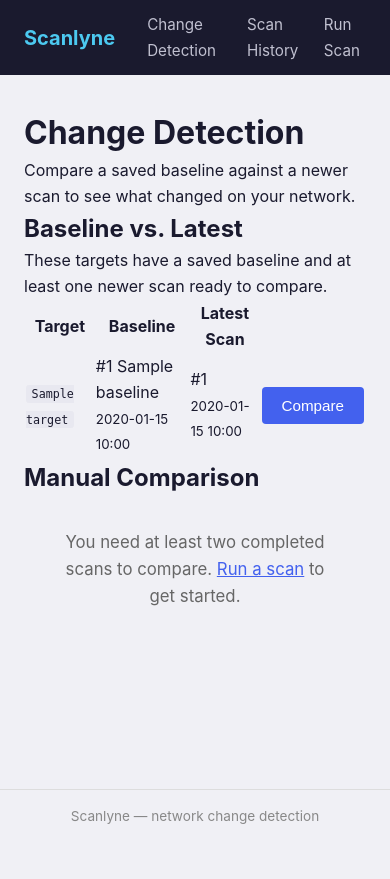
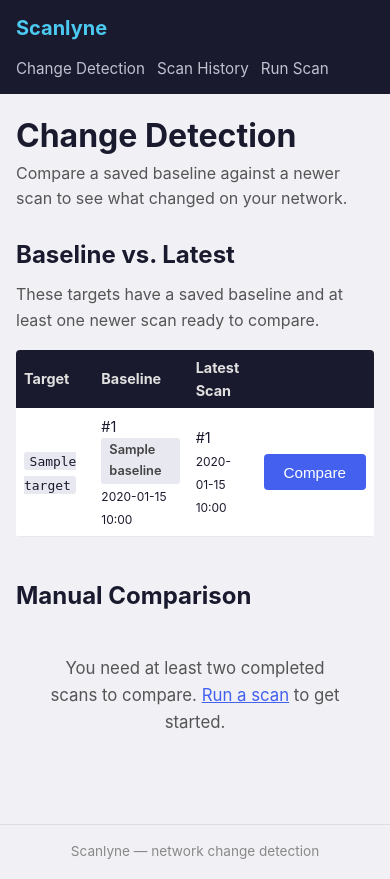
Before and after one commit to Josperdo/scanlyne, a Flask app: template templates/compare/select.html in a window 390 px wide. Before the commit the page ends 824 px from the top, so only its background shows below. Run offline with Flask 3, Linux system fonts and the light colour scheme; tables that the repository leaves empty hold one stand-in row (values such as "Sample post"); the template is opened without the code that fills it: values that come from a table or form of the project are taken from there, most other values are stand-ins (such as "Sample title", 1, 10 or a date in 2020).

Commit message:
Add initial UI/UX

```diff
--- a/app.py
+++ b/app.py
@@ -3,7 +3,7 @@
 import logging
 import os
 
-from flask import Flask
+from flask import Flask, render_template
 
 from config import Config
 from models import db
@@ -47,6 +47,15 @@
         format="%(asctime)s [%(levelname)s] %(name)s: %(message)s",
     )
 
+    # Register error handlers
+    @app.errorhandler(404)
+    def not_found(e):
+        return render_template("errors/404.html"), 404
+
+    @app.errorhandler(500)
+    def server_error(e):
+        return render_template("errors/500.html"), 500
+
     return app
 
 
--- a/static/css/style.css
+++ b/static/css/style.css
@@ -330,3 +330,132 @@
     border-radius: 3px;
     font-size: 0.9em;
 }
+
+/* === Page Subtitle === */
+.page-subtitle {
+    color: #555;
+    margin-bottom: 1.5rem;
+    font-size: 1rem;
+}
+
+/* === Section Block === */
+.section-block {
+    margin-bottom: 2.5rem;
+}
+
+.section-block h2 {
+    margin-bottom: 0.5rem;
+}
+
+.section-block > p {
+    color: #555;
+    margin-bottom: 1rem;
+}
+
+/* === Generic Table (used in compare/select) === */
+.table {
+    width: 100%;
+    border-collapse: collapse;
+    margin-bottom: 1.5rem;
+    background: #fff;
+    border-radius: 4px;
+    overflow: hidden;
+}
+
+.table th {
+    background: #1a1a2e;
+    color: #e0e0e0;
+    text-align: left;
+    padding: 0.6rem 0.75rem;
+    font-size: 0.9rem;
+}
+
+.table td {
+    padding: 0.55rem 0.75rem;
+    border-bottom: 1px solid #e8e8e8;
+    font-size: 0.9rem;
+}
+
+.table tbody tr:hover {
+    background: #f5f5fa;
+}
+
+/* === Badges === */
+.badge {
+    display: inline-block;
+    padding: 0.15rem 0.5rem;
+    border-radius: 3px;
+    font-size: 0.8rem;
+    font-weight: 600;
+}
+
+.badge-neutral {
+    background: #e8e8f0;
+    color: #444;
+}
+
+/* === Form Error === */
+.form-error {
+    display: block;
+    color: #721c24;
+    font-size: 0.85rem;
+    margin-top: 0.25rem;
+}
+
+/* === Risk Hint === */
+.risk-hint {
+    font-size: 0.85rem;
+    color: #444;
+    background: #eef0fb;
+    border-left: 3px solid #4361ee;
+    padding: 0.35rem 0.65rem;
+    margin-top: 0.5rem;
+    border-radius: 0 3px 3px 0;
+}
+
+.risk-hint-cell {
+    font-size: 0.82rem;
+    color: #444;
+    max-width: 280px;
+}
+
+/* === Responsive === */
+@media (max-width: 640px) {
+    .navbar {
+        flex-wrap: wrap;
+        gap: 0.75rem;
+        padding: 0.75rem 1rem;
+    }
+
+    .nav-links {
+        gap: 0.75rem;
+    }
+
+    .container {
+        padding: 0 1rem;
+        margin: 1rem auto;
+    }
+
+    .diff-header {
+        flex-direction: column;
+    }
+
+    .compare-selectors {
+        flex-direction: column;
+    }
+
+    .scan-table,
+    .port-table,
+    .table {
+        font-size: 0.8rem;
+    }
+
+    .scan-table th,
+    .port-table th,
+    .table th,
+    .scan-table td,
+    .port-table td,
+    .table td {
+        padding: 0.4rem 0.5rem;
+    }
+}
--- a/static/js/main.js
+++ b/static/js/main.js
@@ -92,6 +92,10 @@
 
         if (!valid) {
             event.preventDefault();
+        } else {
+            const submitBtn = form.querySelector('button[type="submit"]');
+            submitBtn.disabled = true;
+            submitBtn.textContent = 'Scanning…';
         }
     });
 }
```
Also changed, not shown: templates/compare/diff.html (+8 -3 lines), templates/errors/404.html (added, +11 -0 lines), templates/errors/500.html (added, +10 -0 lines).
